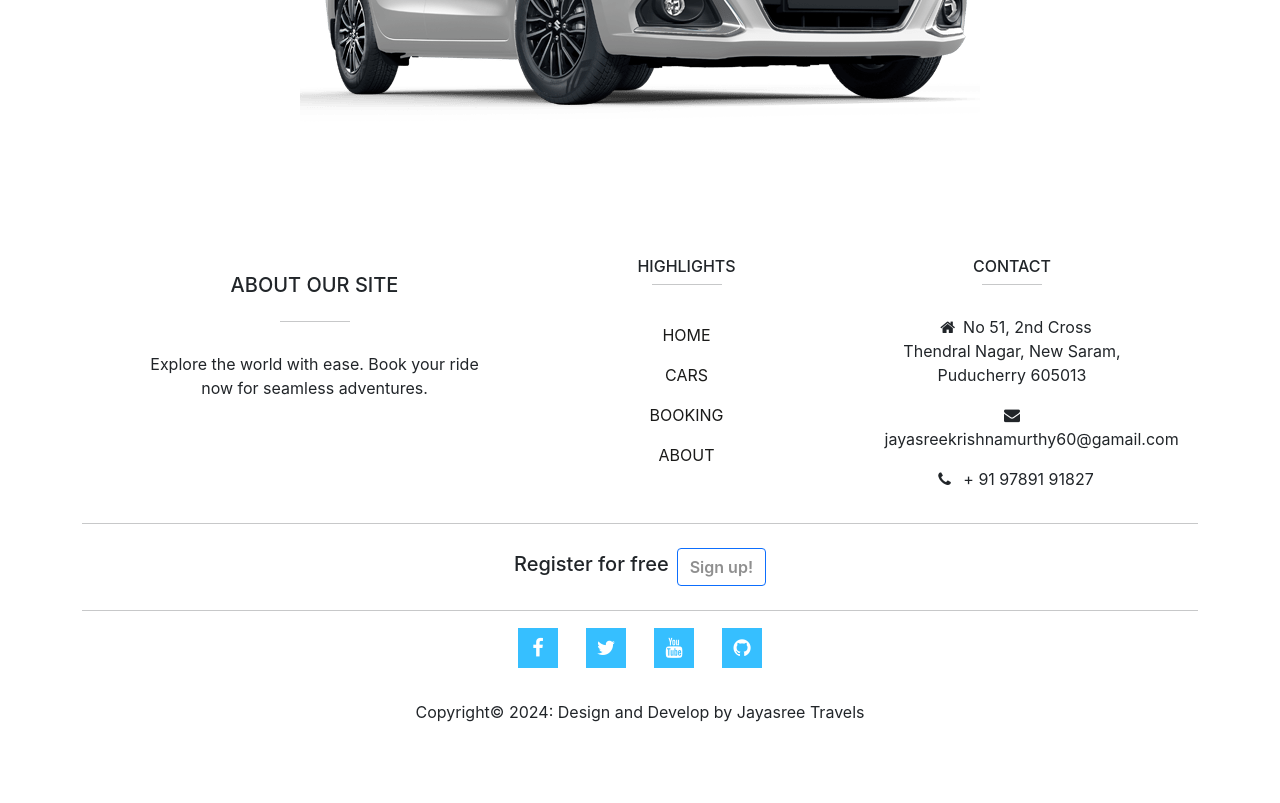
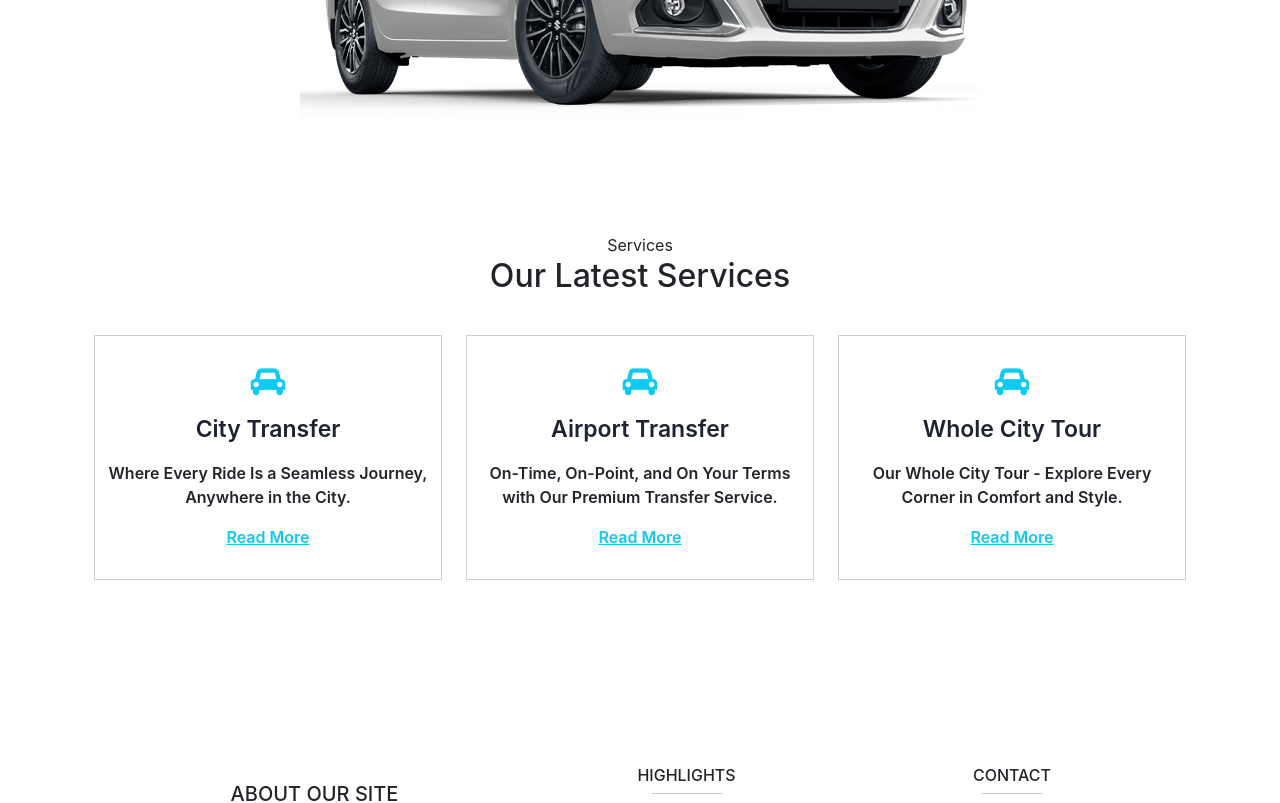
Before and after one commit to muralidharank28698/car_booking, a React (Create React App) app: page / in a window 1280 px wide. Shown: the part 560-1363 px from the top of the page. Built offline with nearby package versions, Linux system fonts and the light colour scheme.

Commit message:
our service section added

```diff
--- a/src/components/Footer/Footer.jsx
+++ b/src/components/Footer/Footer.jsx
@@ -59,13 +59,13 @@ const Footer = () => {
               />
               <p>
                 <i class="fa fa-home mx-2" aria-hidden="true"></i>
-                No 51, 2nd Cross <br />
+                No 70, 3rd Cross <br />
                 Thendral Nagar, New Saram,
                 <br /> Puducherry 605013
               </p>
               <p>
                 <i class="fa fa-envelope mx-2"></i>
-                jayasreekrishnamurthy60@gamail.com
+                jayasreekrishnamurthy60@gmail.com
               </p>
               <p>
                 <i class="fa fa-phone mx-2" aria-hidden="true"></i> + 91 97891
--- a/src/components/HomePage/HomePage.css
+++ b/src/components/HomePage/HomePage.css
@@ -34,11 +34,11 @@
   animation-duration: 2s;
 }
 .dashboard-img {
-  animation: 1s fadeInUp;
+  animation: 1.5s fadeInUpCar;
 }
-@keyframes fadeInUp {
+@keyframes fadeInUpCar {
   0% {
-    transform: translateY(100%);
+    transform: translateY(30%);
     opacity: 0;
   }
   100% {
@@ -46,3 +46,89 @@
     opacity: 1;
   }
 }
+
+.service-title h4 {
+  position: relative;
+  display: inline-block;
+}
+.service-icon {
+  position: relative;
+}
+.service-title p {
+  padding: 0 190px;
+  margin-bottom: 10px;
+}
+.about-info-text h2 {
+  margin-bottom: 23px;
+  text-transform: capitalize;
+  font-weight: 700;
+  line-height: 0.9;
+}
+.about-info-text p {
+  padding: 0 100px;
+  font-size: 18px;
+  margin-bottom: 26px;
+  position: relative;
+}
+.about-content p {
+  margin-bottom: 0;
+}
+.about-info-text a {
+  margin-bottom: 20px;
+  position: relative;
+}
+.service-icon i {
+  font-size: 30px;
+  color: #0dcaf0;
+  margin-bottom: 20px;
+  display: inline-block;
+}
+.service-wrap {
+  border: 1px solid #d1cece;
+  padding: 30px 10px;
+  position: relative;
+}
+
+.service-wrap p {
+  position: relative;
+  font-weight: 600;
+}
+
+.service-wrap:hover {
+  background-image: url(https://wallpapercave.com/wp/wp3921706.jpg);
+  background-size: cover;
+  background-position: center center;
+  background-attachment: local;
+  transition: all 1s;
+}
+
+.service-wrap:hover:before {
+  background: rgba(0, 0, 0, 0.2901960784313726);
+  position: absolute;
+  height: 100%;
+  width: 100%;
+  left: 0px;
+  content: "";
+  top: 0;
+  opacity: 1;
+}
+
+.service-wrap:hover h4,
+.service-wrap:hover p {
+  color: #fff;
+  font-weight: 600;
+}
+.service-wrap h4 {
+  font-weight: 600;
+  color: #1e2331;
+  margin-bottom: 17px;
+  font-size: 23px;
+  text-transform: capitalize;
+  position: relative;
+}
+.service-wrap a {
+  font-size: 16px;
+  font-weight: 600;
+  position: relative;
+  color: #0dcaf0;
+}
--- a/src/components/HomePage/HomePage.jsx
+++ b/src/components/HomePage/HomePage.jsx
@@ -23,6 +23,58 @@ const HomePage = () => {
           alt="Maruti Suzuki DZire"
         />
       </div>
+      <section className="pb-5 pt-5">
+        <div className="container">
+          <div className="row">
+            <div className="col-xl-12 text-center mb-4">
+              <div className="service-title">
+                <span className="subheading">Services</span>
+                <h2 className="mb-3">Our Latest Services</h2>
+              </div>
+            </div>
+          </div>
+          <div className="row">
+            <div className="col-lg-4 col-md-6 text-center mb-3">
+              <div className="service-wrap">
+                <div className="service-icon">
+                  <i className="fa fa-car"></i>
+                </div>
+                <h4>City Transfer</h4>
+                <p>
+                  Where Every Ride Is a Seamless Journey, Anywhere in the City.
+                </p>
+                <a href="#">Read More</a>
+              </div>
+            </div>
+            <div className="col-lg-4 col-md-6 text-center mb-3">
+              <div className="service-wrap">
+                <div className="service-icon">
+                  <i className="fa fa-car"></i>
+                </div>
+                <h4>Airport Transfer</h4>
+                <p>
+                  On-Time, On-Point, and On Your Terms with Our Premium Transfer
+                  Service.
+                </p>
+                <a href="#">Read More</a>
+              </div>
+            </div>
+            <div className="col-lg-4 col-md-6 text-center mb-3">
+              <div className="service-wrap">
+                <div className="service-icon">
+                  <i className="fa fa-car"></i>
+                </div>
+                <h4>Whole City Tour</h4>
+                <p>
+                  Our Whole City Tour - Explore Every Corner in Comfort and
+                  Style.
+                </p>
+                <a href="#">Read More</a>
+              </div>
+            </div>
+          </div>
+        </div>
+      </section>
     </div>
   );
 };
```
